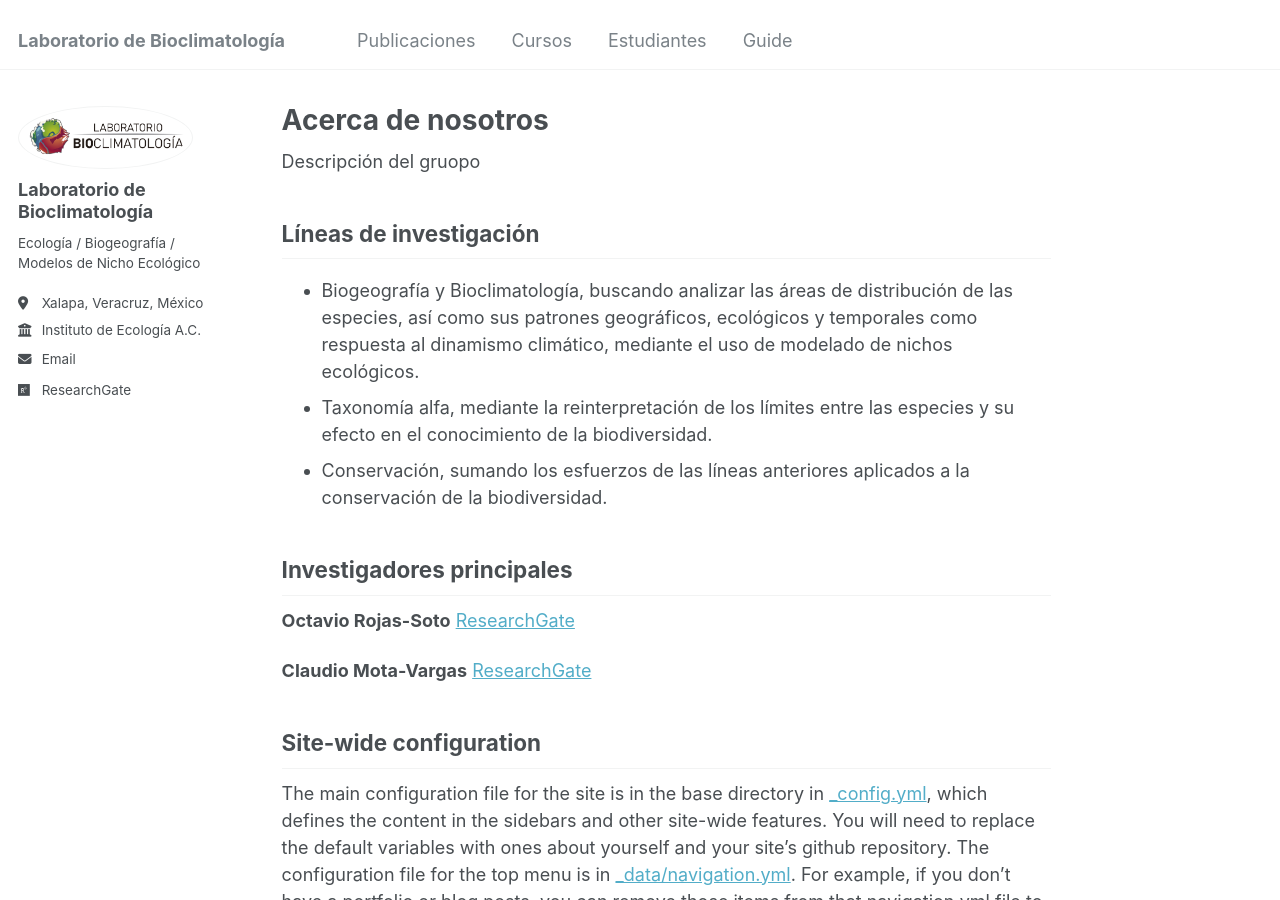
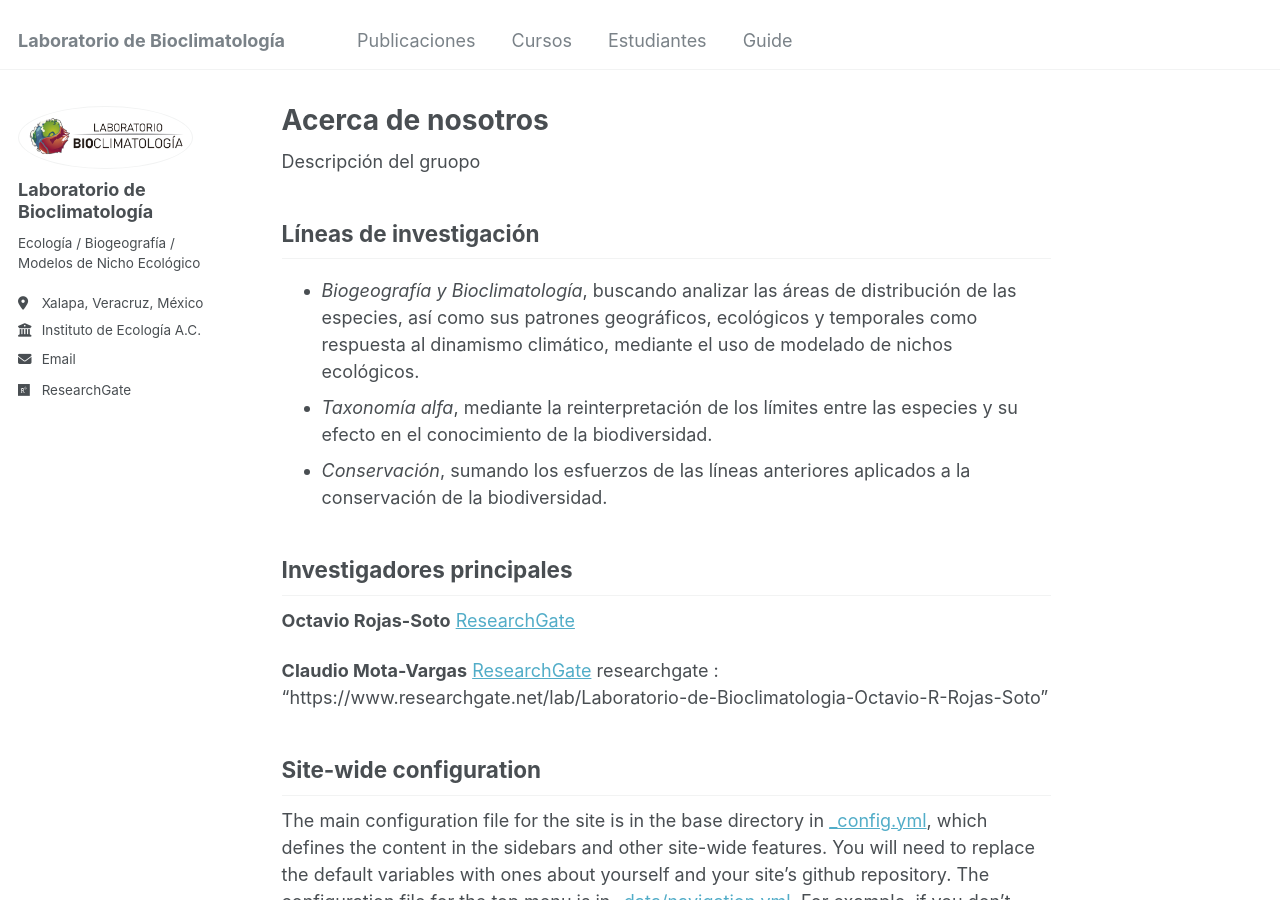
Before and after one commit to Labbioclim/bioclimat, a Jekyll site: the page built from _pages/about.md, in a window 1280 px wide and 900 px high. Built offline with Jekyll 4.4.1, drawn with Linux system fonts in a browser that asks for light colours.

Commit message:
Update about.md

```diff
--- a/_pages/about.md
+++ b/_pages/about.md
@@ -11,9 +11,9 @@ Descripción del gruopo
 
 Líneas de investigación
 ------
-* Biogeografía y Bioclimatología, buscando analizar las áreas de distribución de las especies, así como sus patrones geográficos, ecológicos y temporales como respuesta al dinamismo climático, mediante el uso de modelado de nichos ecológicos.
-* Taxonomía alfa, mediante la reinterpretación de los límites entre las especies y su efecto en el conocimiento de la biodiversidad.
-* Conservación, sumando los esfuerzos de las líneas anteriores aplicados a la conservación de la biodiversidad.
+* *Biogeografía y Bioclimatología*, buscando analizar las áreas de distribución de las especies, así como sus patrones geográficos, ecológicos y temporales como respuesta al dinamismo climático, mediante el uso de modelado de nichos ecológicos.
+* *Taxonomía alfa*, mediante la reinterpretación de los límites entre las especies y su efecto en el conocimiento de la biodiversidad.
+* *Conservación*, sumando los esfuerzos de las líneas anteriores aplicados a la conservación de la biodiversidad.
 
 Investigadores principales
 ------
@@ -22,6 +22,7 @@ Investigadores principales
 
 **Claudio Mota-Vargas**
 [ResearchGate](/images/Lab_logo_png.png)
+researchgate     : "https://www.researchgate.net/lab/Laboratorio-de-Bioclimatologia-Octavio-R-Rojas-Soto"
 
 Site-wide configuration
 ------
```
